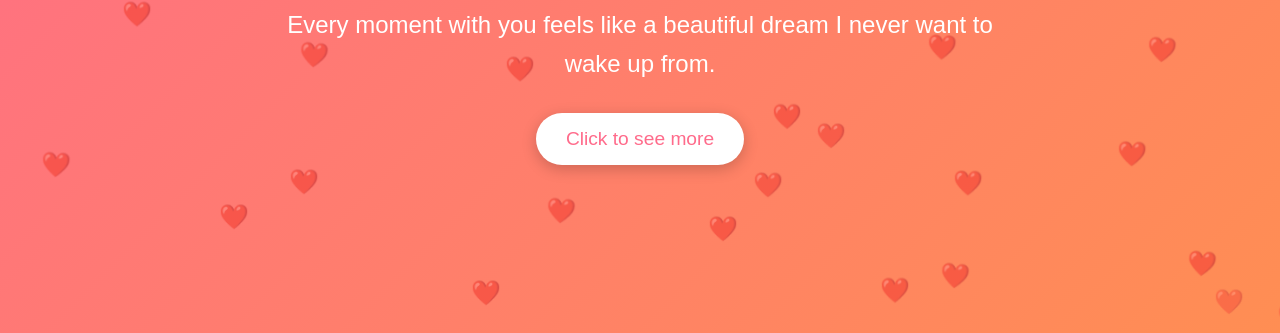
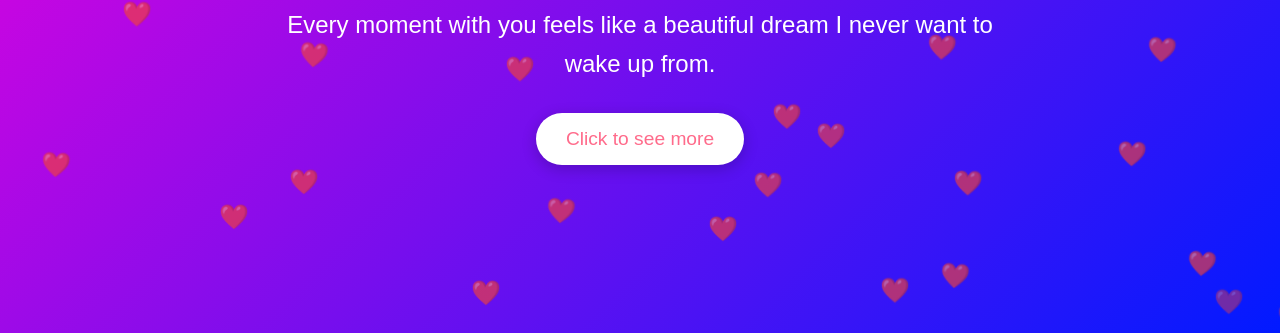
Before and after one commit to jahiddcruz1/lamia, a plain HTML site: page index.html in a window 1280 px wide. Shown: the part 467-800 px from the top of the page. Drawn offline with Linux system fonts and the light colour scheme.

Commit message:
Update index.html

```diff
--- a/index.html
+++ b/index.html
@@ -13,7 +13,7 @@
 
         body {
             font-family: 'Arial', sans-serif;
-            background: linear-gradient(135deg, #ff6b8b, #ff8e53);
+            background: linear-gradient(135deg, #ff00d9, #011aff);
             color: white;
             overflow-x: hidden;
             height: 100vh;
```
